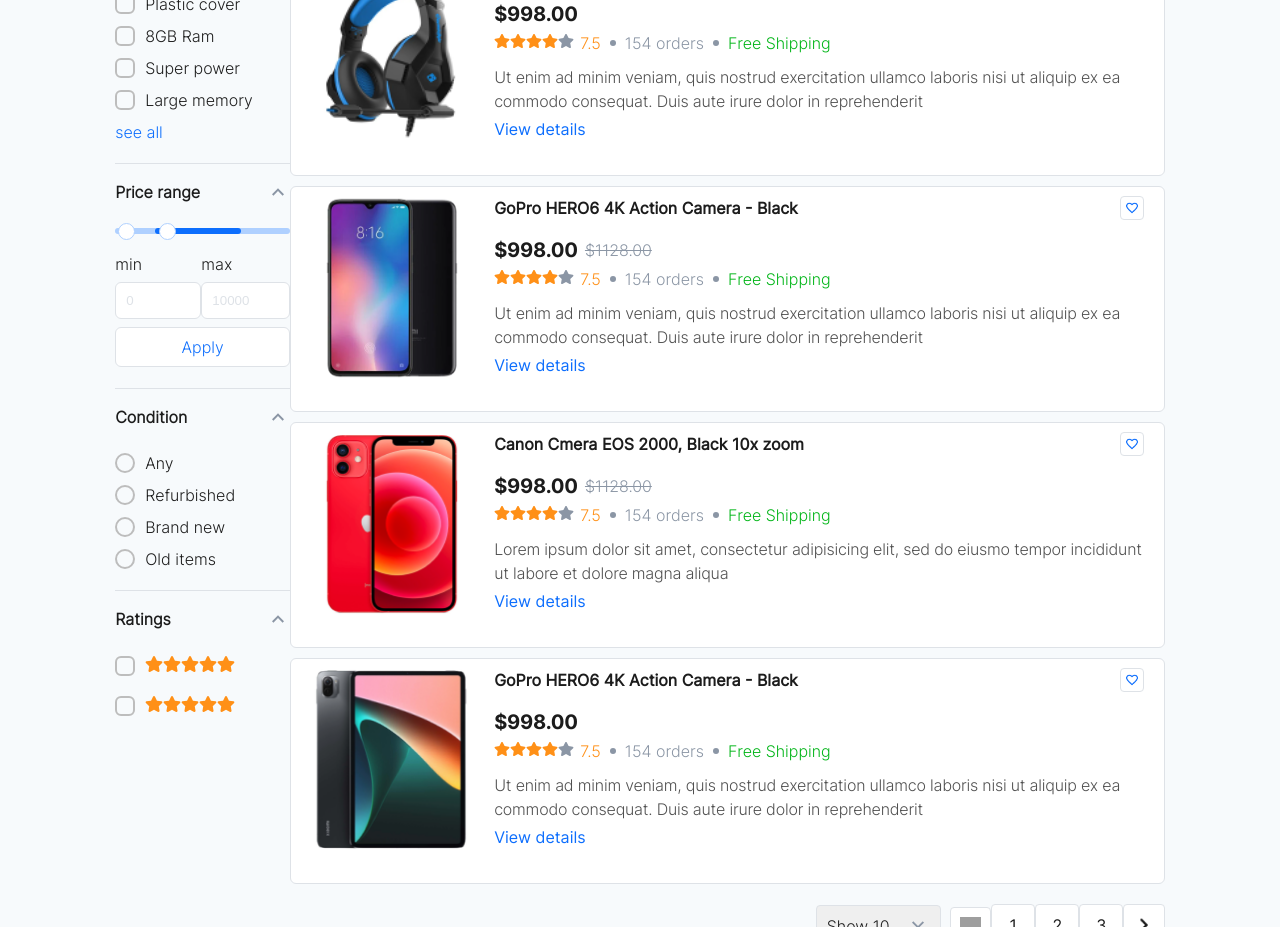
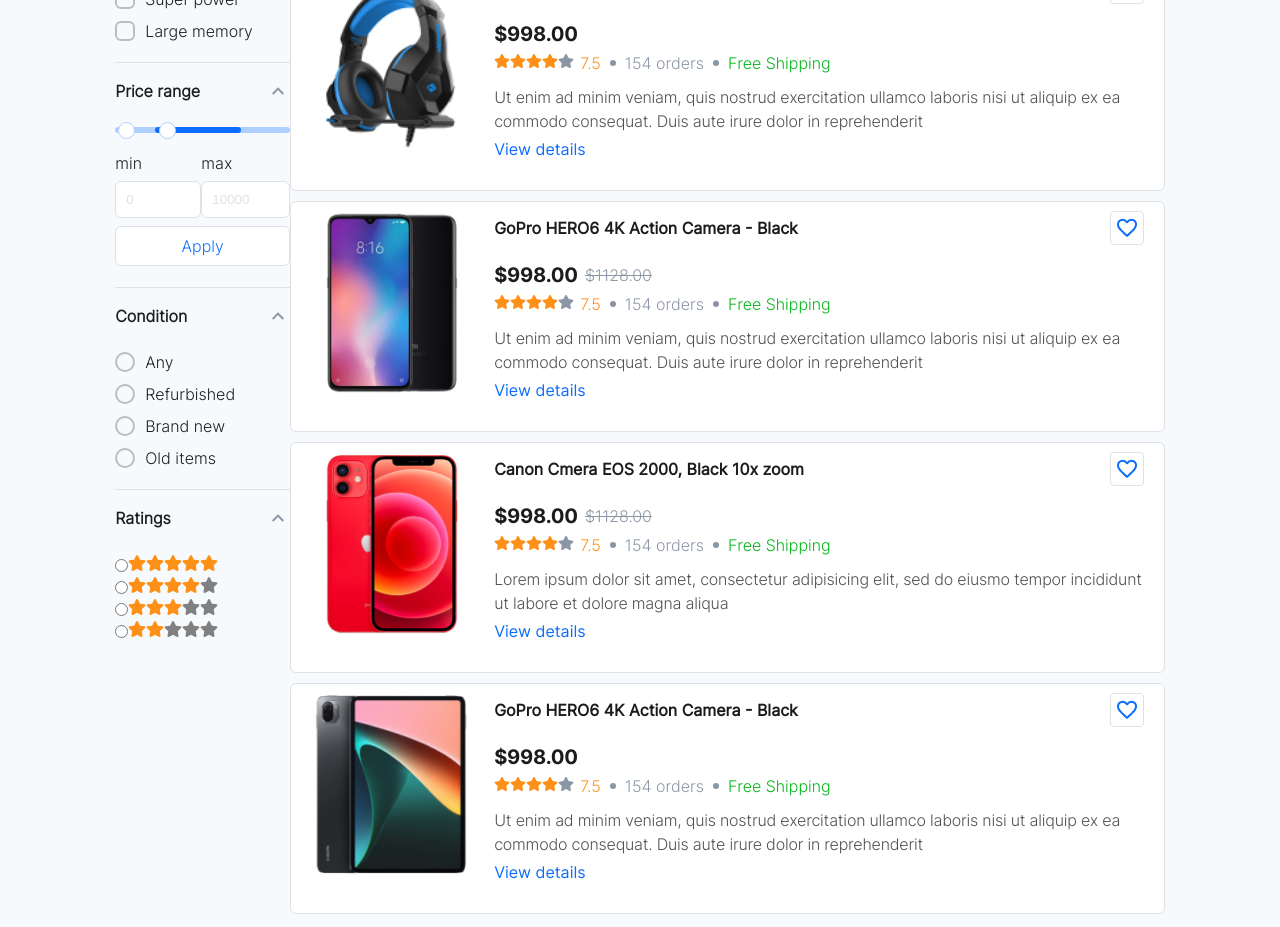
Before and after one commit to TeaChareqishvili/smart-web-project, a React (Create React App) app: page /#/second in a window 1280 px wide. Shown: the part 1140-2067 px from the top of the page. Built offline with nearby package versions, Linux system fonts and the light colour scheme; grey boxes are pictures that could not be loaded.

Commit message:
fixing category component

```diff
--- a/src/components/secondPage/CategoryList.jsx
+++ b/src/components/secondPage/CategoryList.jsx
@@ -6,14 +6,13 @@
 import { conditionLits } from "./ListData";
 import { StarRating } from "./StarRating";
 import { PriceRange } from "./PriceRange";
-import { useRef, useState, useEffect } from "react";
+import { useState } from "react";
 
 const CategoryList = ({ handleItemClick }) => {
-  const categoryRef = useRef(null);
-  const brandRef = useRef(null);
-  const featureRef = useRef(null);
-  const conditionRef = useRef(null);
-  const starRef = useRef(null);
+
+  const [seeAllCategory, setSeeAllCategory] = useState(false)
+  const [seeAllBrands, setSeeAllBrands] = useState(false)
+  const [seeAllFeatures, setSeeAllFeatures] = useState(false)
 
   const [visible, setVisible] = useState(true);
   const [brand, setBrand] = useState(true);
@@ -21,29 +20,35 @@
   const [condition, setCondition] = useState(true);
   const [star, setStar] = useState(true);
 
-  useEffect(() => {
-    const refsAndStates = [
-      { ref: categoryRef, stateSetter: setVisible },
-      { ref: brandRef, stateSetter: setBrand },
-      { ref: featureRef, stateSetter: setFeature },
-      { ref: conditionRef, stateSetter: setCondition },
-      {ref: starRef, stateSetter: setStar},
-    ];
+  const handleCategory = ()=>{
+    setSeeAllCategory(true)
+    setVisible(false)
+  }
 
-    const handleVisible = (e) => {
-      refsAndStates.forEach(({ ref, stateSetter }) => {
-        if (ref.current && ref.current.contains(e.target)) {
-          stateSetter((prevState) => !prevState);
-        }
-      });
-    };
+  const handleSeeMoreCategory = ()=>{
+    setSeeAllCategory(false)
+    setVisible(true)
+  }
 
-    document.addEventListener("click", handleVisible);
+  const handleBrands = ()=>{
+    setSeeAllBrands(true)
+    setBrand(false)
+  }
 
-    return () => {
-      document.removeEventListener("click", handleVisible);
-    };
-  }, [categoryRef, brandRef, featureRef, conditionRef]);
+  const handleSeeBrands = ()=>{
+    setSeeAllBrands(false)
+    setBrand(true)
+  }
+
+  const handleFeatures =()=>{
+    setFeature(false)
+    setSeeAllFeatures(true)
+  }
+
+  const handleSeeFeatures =()=>{
+    setFeature(true)
+    setSeeAllFeatures(false)
+  }
 
   return (
     <div className="category-list-wrapper">
@@ -51,7 +56,7 @@
         <div className="border-list"></div>
         <div className="category-title">
           <h6>Category</h6>
-          <img src={expandLess} alt="arrow" ref={categoryRef} />
+          <img src={expandLess} alt="arrow" onClick={()=>handleCategory()} />
         </div>
 
         {visible &&
@@ -60,11 +65,12 @@
               <p onClick={() => handleItemClick(item)}>{item.title}</p>
             </div>
           ))}
-        <span>see all</span>
+          {seeAllCategory &&   <span onClick={()=>handleSeeMoreCategory()} >see all</span> }
+
         <div className="border-list"></div>
         <div className="category-title">
           <h6>Brands</h6>
-          <img src={expandLess} alt="arrow" ref={brandRef} />
+          <img src={expandLess} alt="arrow"onClick={()=>handleBrands()}/>
         </div>
         {brand &&
           listCheckBox.map((item, id) => (
@@ -72,11 +78,12 @@
               <label onClick={() => handleItemClick(item)}> <input type="checkbox" onClick={() => handleItemClick(item)} />{item.title} </label>
             </div>
           ))}
-        <span>see all</span>
+          {seeAllBrands &&  <span onClick={()=>handleSeeBrands()}>see all</span>}
+
         <div className="border-list"></div>
         <div className="category-title">
           <h6>Features</h6>
-          <img src={expandLess} alt="arrow" ref={featureRef} />
+          <img src={expandLess} alt="arrow" onClick={()=>handleFeatures()} />
         </div>
         {feature &&
           featureList.map((item, id) => (
@@ -84,7 +91,8 @@
               <label onClick={() => handleItemClick(item)}>  <input type="checkbox" onClick={() => handleItemClick(item)} />{item.title}</label>
             </div>
           ))}
-        <span>see all</span>
+          {seeAllFeatures &&  <span onClick={()=>handleSeeFeatures()} >see all</span>}
+
         <div className="border-list"></div>
         <div>
           <PriceRange />
@@ -92,7 +100,7 @@
         <div className="border-list"></div>
         <div className="category-title">
           <h6>Condition</h6>
-          <img src={expandLess} alt="arrow" ref={conditionRef} />
+          <img src={expandLess} alt="arrow" onClick={()=>setCondition((prevState) => !prevState)} />
         </div>
         {condition &&
           conditionLits.map((item, id) => (
@@ -107,7 +115,7 @@
         <div className="border-list"></div>
         <div className="category-title">
           <h6>Ratings</h6>
-          <img src={expandLess} alt="arrow" ref={starRef} />
+          <img src={expandLess} alt="arrow" onClick={()=>setStar((prevState) => !prevState)} />
         </div>
         {star && (
           <div>
--- a/src/components/secondPage/GadgetList.jsx
+++ b/src/components/secondPage/GadgetList.jsx
@@ -40,7 +40,7 @@
           <div className="gadget-info">
             <div className="gadget-title">
               <p>{item.title}</p>
-              <img width="24px" height="24px"
+              <img
                 onClick={() => handleHeartIconClick(item)}
                 src={item.favorite}
                 alt="heart-icon"
--- a/src/components/secondPage/GadgetListGrid.jsx
+++ b/src/components/secondPage/GadgetListGrid.jsx
@@ -56,7 +56,7 @@
                 </div>
               </div>
               <div className="favorite-grid">
-                <img width="24px" height="24px"
+                <img
                   onClick={() => handleHeartIconClick(item)}
                   src={item.favorite}
                   alt="favorite"
--- a/src/components/secondPage/StarRating.jsx
+++ b/src/components/secondPage/StarRating.jsx
@@ -1,58 +1,32 @@
 import "./SecondPageStyles.scss";
 import { FaStar } from "react-icons/fa";
-import { useState } from "react";
 
 const StarRating = () => {
-
-
-
+  const numColumns = 4;
+  const totalStars = 5;
 
   return (
     <div>
-    <div className="rating-wrapper">
-      <input type="checkbox" name="rating" />
-      <div className="stars">
-        {[...Array(5)].map((_, id) => {
-          return (
-            <label key={id}>
+      <div className="rating-columns">
+        {[...Array(numColumns)].map((_, columnIndex) => (
+          <div key={columnIndex} className="rating-column">
             <input
               type="radio"
-                name="rating"
+              name={`rating-${columnIndex}`}
               className="radio"
             />
+            {[...Array(totalStars)].map((_, starIndex) => (
+              <label key={starIndex}>
                 <FaStar
                   style={{
-                  color: "#FF9017",
+                    color: starIndex >= totalStars - columnIndex ? "#808080" : "#FF9017",
                   }}
                   size={18}
                 />
               </label>
-          );
-        })}
+            ))}
           </div>
-    </div>
-
-    <div className="rating-wrapper">
-      <input type="checkbox" name="rating" />
-      <div className="stars">
-        {[...Array(5)].map((_, id) => {
-          return (
-            <label key={id}>
-              <input
-                type="radio"
-                name="rating"
-                className="radio"
-              />
-              <FaStar
-                style={{
-                  color: "#FF9017",
-                }}
-                size={18}
-              />
-            </label>
-          );
-        })}
-      </div>
+        ))}
       </div>
     </div>
   );
--- a/src/components/secondPage/secondPageForHome/HomeGridView.jsx
+++ b/src/components/secondPage/secondPageForHome/HomeGridView.jsx
@@ -56,7 +56,7 @@
                 </div>
               </div>
               <div className="favorite-grid">
-                <img width="24px" height="24px"
+                <img
                   onClick={() => handleHeartIconClick(item)}
                   src={item.favorite}
                   alt="favorite"
--- a/src/components/secondPage/secondPageForHome/HomeListView.jsx
+++ b/src/components/secondPage/secondPageForHome/HomeListView.jsx
@@ -41,7 +41,7 @@
           <div className="gadget-info">
             <div className="gadget-title">
               <p>{item.title}</p>
-              <img width="24px" height="24px"
+              <img
                 onClick={() => handleHeartIconClick(item)}
                 src={item.favorite}
                 alt="heart-icon"
```
Lines whose indentation alone changed are shown as unchanged.
